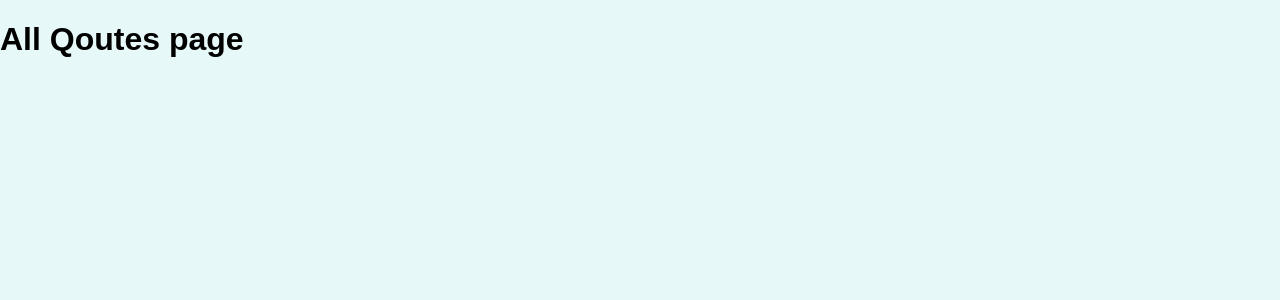
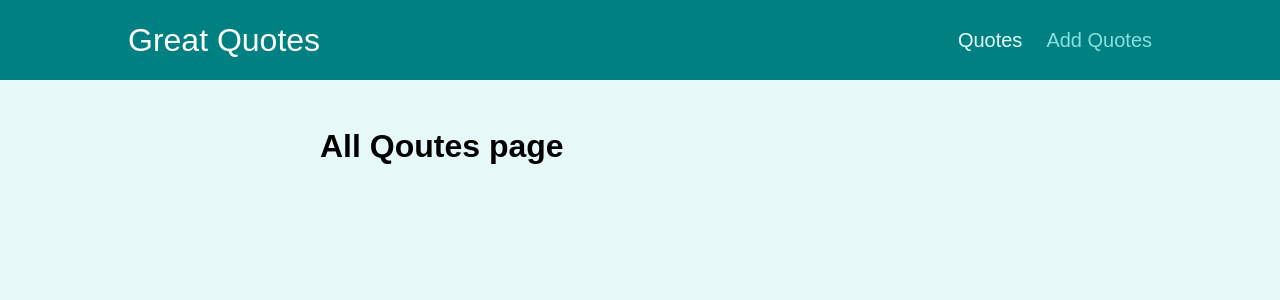
Before and after one commit to harini24/react--building-multi-page-SPA-using-router, a React (Create React App) app: page /quotes in a window 1280 px wide. Shown: the top 300 px of the page. Built offline with nearby package versions, Linux system fonts and the light colour scheme.

Commit message:
adding layout (navlinks)

```diff
--- a/src/App.js
+++ b/src/App.js
@@ -1,10 +1,12 @@
 import { Redirect, Route, Switch } from "react-router";
+import Layout from "./components/layout/Layout";
 import NewQuote from "./pages/NewQuote";
 import Quote from "./pages/Quote";
 import Quotes from "./pages/Quotes";
 
 function App() {
   return (
+    <Layout>
       <Switch>
         <Route path="/" exact>
           <Redirect to="/quotes" />
@@ -19,6 +21,7 @@
           <NewQuote />
         </Route>
       </Switch>
+    </Layout>
   );
 }
 
--- /dev/null
+++ b/src/components/layout/Layout.js
@@ -0,0 +1,11 @@
+import { Fragment } from 'react'
+import classes from './Layout.module.css'
+import MainNavigation from './MainNavigation'
+
+const Layout = props => {
+    return <Fragment>
+        <MainNavigation />
+        <main className={classes.main}>{props.children}</main>
+    </Fragment>
+}
+export default Layout
--- /dev/null
+++ b/src/components/layout/MainNavigation.js
@@ -0,0 +1,22 @@
+import { NavLink } from 'react-router-dom'
+import classes from './MainNavigation.module.css'
+const MainNavigation = props => {
+    return <header className={classes.header}>
+        <div className={classes.logo}>Great Quotes</div>
+        <nav className={classes.nav}>
+            <ul>
+                <li>
+                    <NavLink to="/quotes" activeClassName={classes.active}>
+                        Quotes
+                    </NavLink>
+                </li>
+                <li>
+                    <NavLink to="/new-quotes" activeClassName={classes.active}>
+                        Add Quotes
+                    </NavLink>
+                </li>
+            </ul>
+        </nav>
+    </header>
+}
+export default MainNavigation
```
Also changed, not shown: 1 other file (tests, documents, lock files or other folders). Lines whose indentation alone changed are shown as unchanged.
